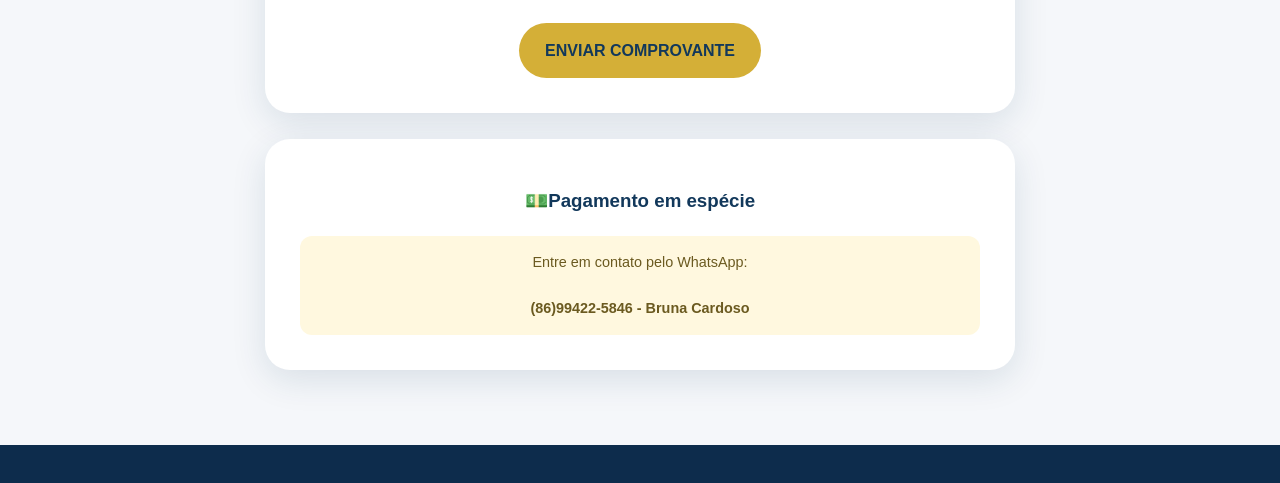
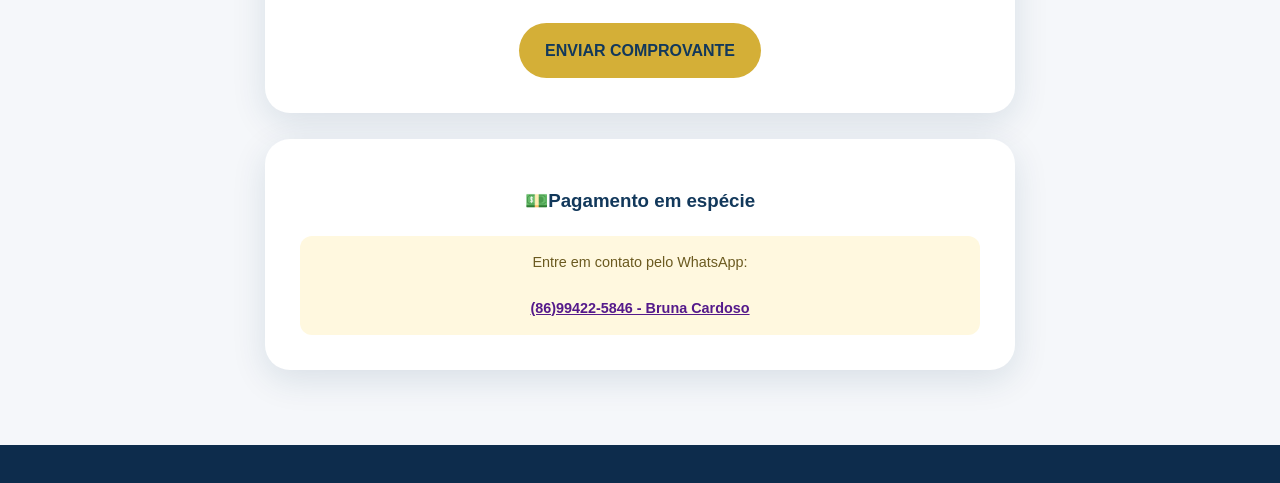
Before and after one commit to cardosofrc/corrida, a plain HTML site: page index.html in a window 1280 px wide. Shown: the part 2521-3004 px from the top of the page. Drawn offline with nearby package versions, Linux system fonts and the light colour scheme.

Commit message:
whatsapp commit

```diff
--- a/index.html
+++ b/index.html
@@ -251,7 +251,7 @@
         <h3><span style="color: green;">💵</span>Pagamento em espécie</h3>
         <div class="pix-warning">
           <p>Entre em contato pelo WhatsApp:</p><br>
-          <strong>(86)99422-5846 - Bruna Cardoso</strong>
+          <a href="" onclick="openWhatsApp()"><strong>(86)99422-5846 - Bruna Cardoso</strong></a>
         </div>
       </div>
     </section>
--- a/js/index.js
+++ b/js/index.js
@@ -10,6 +10,12 @@ const formulario =
 
 const resultado =
     document.getElementById("resultado");
+
+
+function openWhatsApp() {
+    window.open('https://api.whatsapp.com/send/?phone=5586994225846&text=Ol%C3%A1%21+Quero+pagar+a+inscri%C3%A7%C3%A3o+da+1%C2%AA+Corrida+de+Nossa+Senhora+em+esp%C3%A9cie.&type=phone_number&app_absent=0'
+    );
+}
 
 
 function validarCPF(cpf) {
@@ -148,7 +154,7 @@ formulario.addEventListener(
             }
 
 
-            if (!validarCPF(dados.p_cpf)){
+            if (!validarCPF(dados.p_cpf)) {
                 throw new Error(
                     "CPF inválido."
                 );
@@ -161,7 +167,7 @@ formulario.addEventListener(
 
 
             //if (validarCPF(dados.p_cpf)){
-                const resposta =
+            const resposta =
                 await fetch(
                     `${SUPABASE_URL}/rest/v1/rpc/criar_inscricao`,
                     {
@@ -198,7 +204,7 @@ formulario.addEventListener(
             // VERIFICA ERRO
             // -----------------------------------------
 
-           if (!resposta.ok) {
+            if (!resposta.ok) {
 
                 const erro = await resposta.text();
 
```
